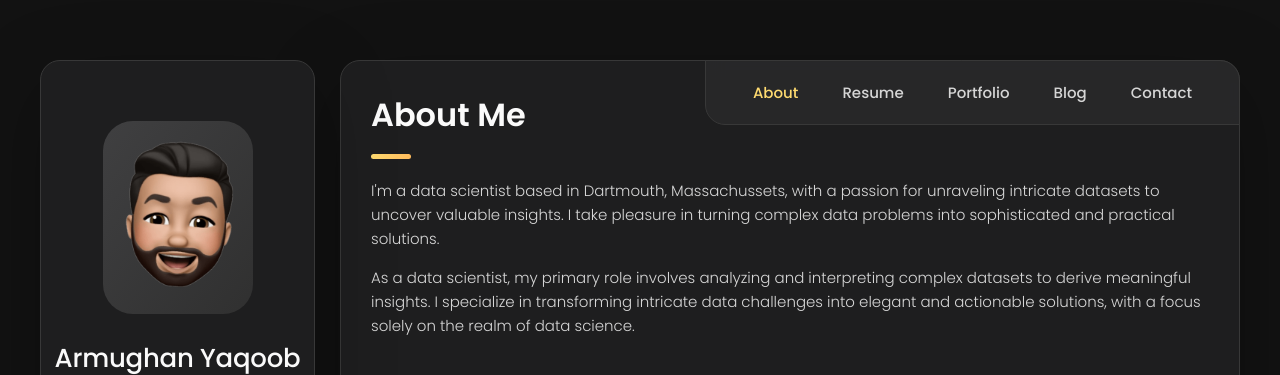
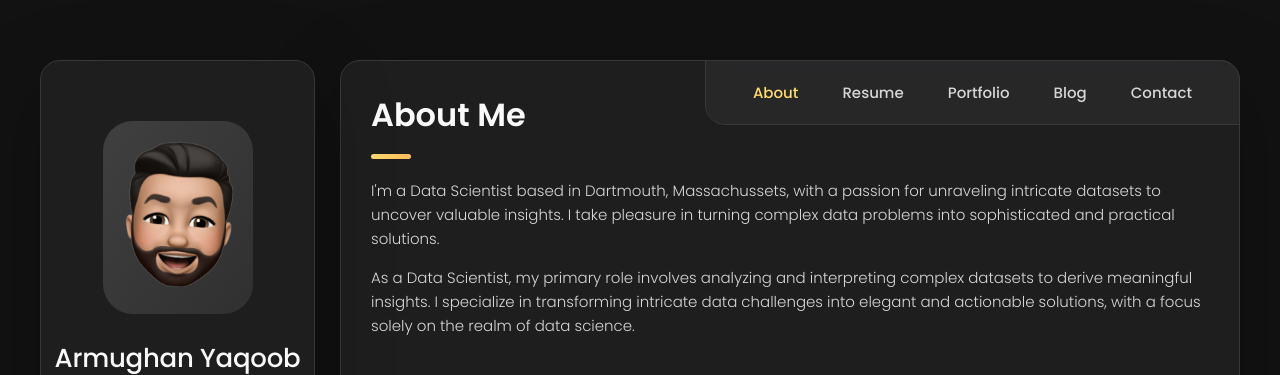
Before and after one commit to armughanyaqoob/Portfolio, a plain HTML site: page index.html in a window 1280 px wide. Shown: the top 375 px of the page. Drawn offline with nearby package versions, Linux system fonts and the light colour scheme.

Commit message:
Update index.html

```diff
--- a/index.html
+++ b/index.html
@@ -238,11 +238,11 @@
 
         <section class="about-text">
           <p>
-            I'm a data scientist based in Dartmouth, Massachussets, with a passion for unraveling intricate datasets to uncover valuable insights. I take pleasure in turning complex data problems into sophisticated and practical solutions.
+            I'm a Data Scientist based in Dartmouth, Massachussets, with a passion for unraveling intricate datasets to uncover valuable insights. I take pleasure in turning complex data problems into sophisticated and practical solutions.
           </p>
 
           <p>
-            As a data scientist, my primary role involves analyzing and interpreting complex datasets to derive meaningful insights. I specialize in transforming intricate data challenges into elegant and actionable solutions, with a focus solely on the realm of data science.
+            As a Data Scientist, my primary role involves analyzing and interpreting complex datasets to derive meaningful insights. I specialize in transforming intricate data challenges into elegant and actionable solutions, with a focus solely on the realm of data science.
           </p>
         </section>
 
```
